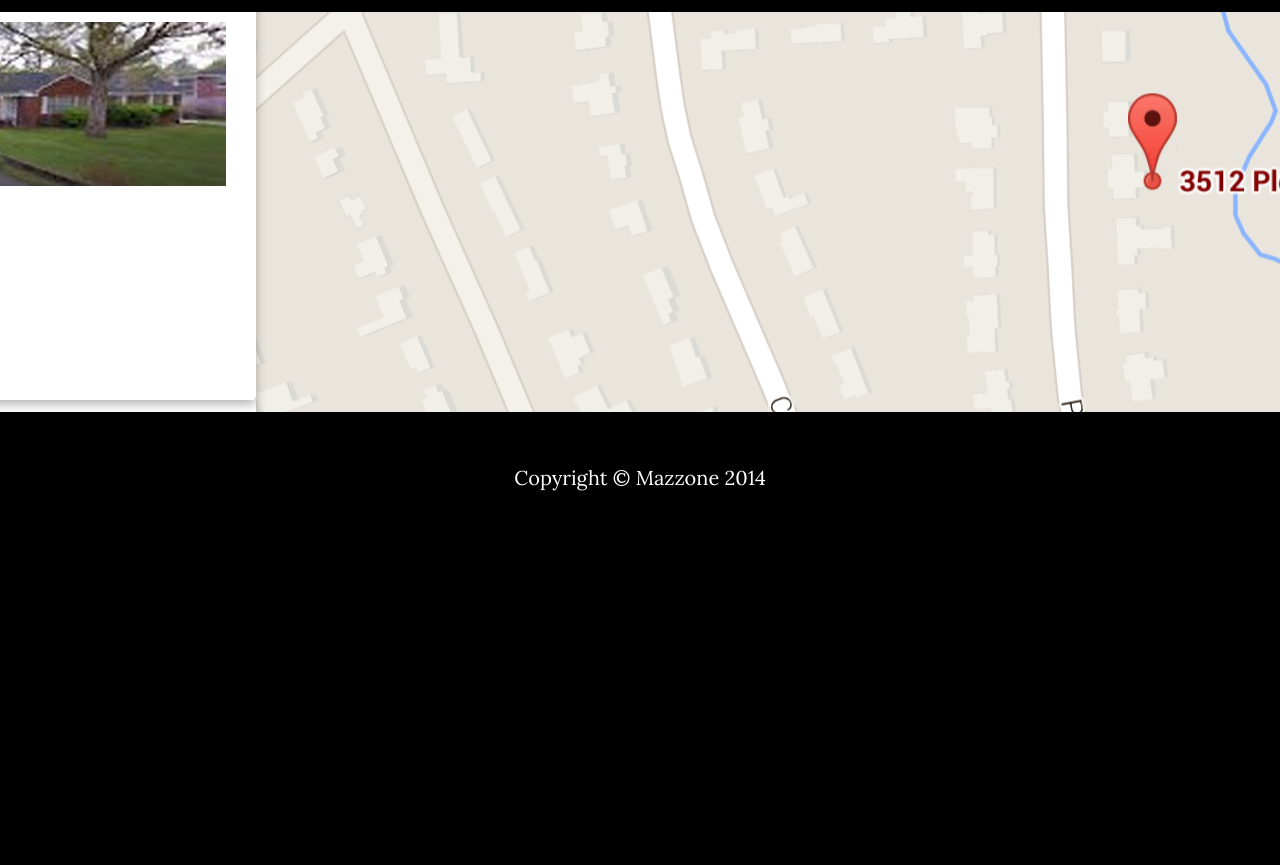
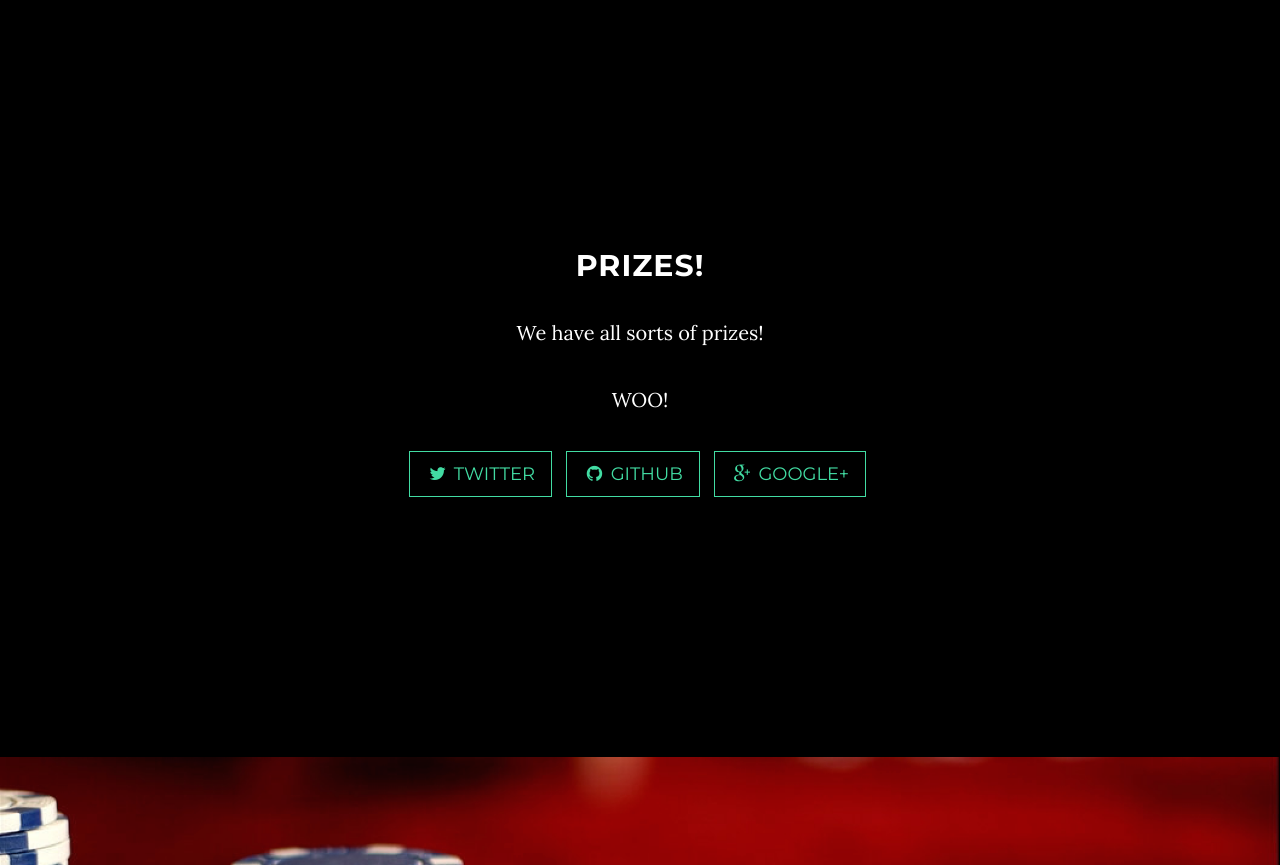
Before and after one commit to gp48maz1/YLCasinoNight, a PHP site: page / in a window 1280 px wide. Shown: the part 5635-6500 px from the top of the page. Before the commit the page ends 6126 px from the top, so only its background shows below. Run offline with PHP 8.4, Linux system fonts and the light colour scheme.

Commit message:
further changes

```diff
--- a/yl-casino/index.php
+++ b/yl-casino/index.php
@@ -56,10 +56,16 @@
                         <a class="page-scroll" href="#about">About</a>
                     </li>
                     <li>
-                        <a class="page-scroll" href="#download">YLYP</a>
+                        <a class="page-scroll" href="#ticket">Tickets</a>
                     </li>
                     <li>
-                        <a class="page-scroll" href="#contact">Contact</a>
+                        <a class="page-scroll" href="#games">Games</a>
+                    </li>
+                    <li>
+                        <a class="page-scroll" href="#prizes">Prizes</a>
+                    </li>
+                    <li>
+                        <a class="page-scroll" href="#map">Location</a>
                     </li>
                 </ul>
             </div>
@@ -96,34 +102,34 @@
                 <p>For more information about the night please feel free to explore the rest of the page!</p>
                 <ul class="list-inline banner-social-buttons">
                     <li>
-                        <a href="#" class="btn btn-default btn-lg"><i class="fa fa-map-marker"></i> <span class="network-name">Location</span></a>
+                        <a href="#map" class="page-scroll btn btn-default btn-lg"><i class="fa fa-map-marker"></i> <span class="network-name">Location</span></a>
                     </li>
                     <li>
-                        <a href="#" class="btn btn-default btn-lg"><i class="fa fa-pied-piper-alt"></i> <span class="network-name">Dress Code</span></a>
+                        <a href="#map" class="page-scroll btn btn-default btn-lg"><i class="fa fa-pied-piper-alt"></i> <span class="network-name">Dress Code</span></a>
                     </li>
                     <li>
-                        <a href="#" class="btn btn-default btn-lg"><i class="fa fa-calendar"></i> <span class="network-name">Date and Time</span></a>
+                        <a href="#map" class="page-scroll btn btn-default btn-lg"><i class="fa fa-calendar"></i> <span class="network-name">Date and Time</span></a>
                     </li>
                 </ul>
             	</br>
                 <ul class="list-inline banner-social-buttons">
                     <li>
-                        <a href="#" class="btn btn-default btn-lg"><i class="fa fa-life-ring"></i> <span class="network-name">Games</span></a>
+                        <a href="#games" class="page-scroll btn btn-default btn-lg"><i class="fa fa-life-ring"></i> <span class="network-name">Games</span></a>
                     </li>
                     <li>
-                        <a href="#" class="btn btn-default btn-lg"><i class="fa fa-cutlery"></i> <span class="network-name">Refreshments</span></a>
+                        <a href="#map" class="page-scroll btn btn-default btn-lg"><i class="fa fa-cutlery"></i> <span class="network-name">Refreshments</span></a>
                     </li>
                     <li>
-                        <a href="#" class="btn btn-default btn-lg"><i class="fa fa-gift"></i> <span class="network-name">Prizes</span></a>
+                        <a href="#prizes" class="page-scroll btn btn-default btn-lg"><i class="fa fa-gift"></i> <span class="network-name">Prizes</span></a>
                     </li>
                 </ul>
             	</br>
                 <ul class="list-inline banner-social-buttons">
                     <li>
-                        <a href="#download" class="page-scroll btn btn-default btn-lg"><i class="fa fa-users"></i> <span class="network-name">YLYP</span></a>
+                        <a href="#YLYP" class="page-scroll btn btn-default btn-lg"><i class="fa fa-users"></i> <span class="network-name">YLYP</span></a>
                     </li>
                     <li>
-                        <a href="#ticket" class="btn btn-default btn-lg"><i class="fa fa-ticket"></i> <span class="network-name">Tickets</span></a>
+                        <a href="#ticket" class="page-scroll btn btn-default btn-lg"><i class="fa fa-ticket"></i> <span class="network-name">Tickets</span></a>
                     </li>
                 </ul>
             </div>
@@ -158,25 +164,54 @@
         </div>
     </section>
 
-    <!-- Get involved with YLYP -->
-    <section id="download" class="content-section text-center">
-        <div class="download-section">
+    <!-- TranGames  -->
+    <section id="tranGames" class="content-section text-center tran">
+        <div class="tranGames-section">
             <div class="container">
                 <div class="col-lg-8 col-lg-offset-2">
-                    <h2>Getting involved with YLYP</h2>
-                    <p>To get more involved with the Young Life Young Professional community, join the Facebook Group and reach out to Gary Peters.</p>
-                    <a href="https://www.facebook.com/groups/1512768959005693/" class="btn btn-default btn-lg">Visit YLYP Facebook Page</a>
                 </div>
             </div>
         </div>
     </section>
 
-    <!-- Contact Section -->
-    <section id="contact" class="container content-section text-center">
+    <!-- Games Section -->
+    <section id="games" class="container content-section text-center">
         <div class="row">
             <div class="col-lg-8 col-lg-offset-2">
                 <h2>Games!</h2>
                 <p>We have all sorts of games!</p>
+                <p>WOO!</p>
+                <ul class="list-inline banner-social-buttons">
+                    <li>
+                        <a href="#" class="btn btn-default btn-lg"><i class="fa fa-twitter fa-fw"></i> <span class="network-name">Twitter</span></a>
+                    </li>
+                    <li>
+                        <a href="#" class="btn btn-default btn-lg"><i class="fa fa-github fa-fw"></i> <span class="network-name">Github</span></a>
+                    </li>
+                    <li>
+                        <a href="#" class="btn btn-default btn-lg"><i class="fa fa-google-plus fa-fw"></i> <span class="network-name">Google+</span></a>
+                    </li>
+                </ul>
+            </div>
+        </div>
+    </section>
+
+    <!-- TranPrizes  -->
+    <section id="tranPrizes" class="content-section text-center tran">
+        <div class="tranPrizes-section">
+            <div class="container">
+                <div class="col-lg-8 col-lg-offset-2">
+                </div>
+            </div>
+        </div>
+    </section>
+
+    <!-- Prizes Section -->
+    <section id="prizes" class="container content-section text-center">
+        <div class="row">
+            <div class="col-lg-8 col-lg-offset-2">
+                <h2>Prizes!</h2>
+                <p>We have all sorts of prizes!</p>
                 <p>WOO!</p>
                 <ul class="list-inline banner-social-buttons">
                     <li>
@@ -216,6 +251,27 @@
         </div>
     </section>
 
+    <!-- TranYLYP  -->
+    <section id="tranYLYP" class="content-section text-center tran">
+        <div class="tranYLYP-section">
+            <div class="container">
+                <div class="col-lg-8 col-lg-offset-2">
+                </div>
+            </div>
+        </div>
+    </section>
+
+    <!-- Get involved with YLYP -->
+    <section id="YLYP" class="container content-section text-center">
+        <div class="row">
+            <div class="col-lg-8 col-lg-offset-2">
+                <h2>Getting involved with YLYP</h2>
+                    <p>To get more involved with the Young Life Young Professional community, join the Facebook Group and reach out to Gary Peters.</p>
+                    <a href="https://www.facebook.com/groups/1512768959005693/" class="btn btn-default btn-lg">Visit YLYP Facebook Page</a>
+            </div>
+        </div>
+    </section>
+
     <!-- Footer -->
     <footer>
         <div class="container text-center">
```
Also changed, not shown: yl-casino/css/style.css (+39 -0 lines).
